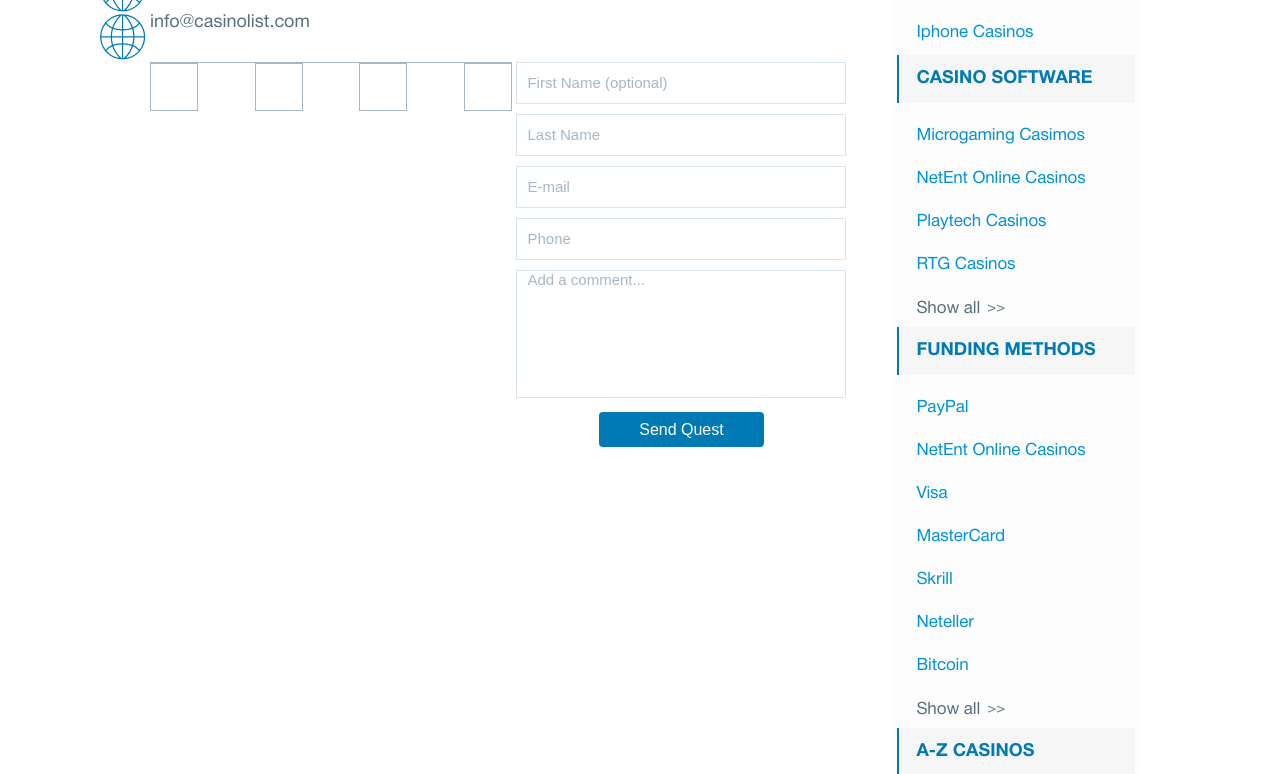
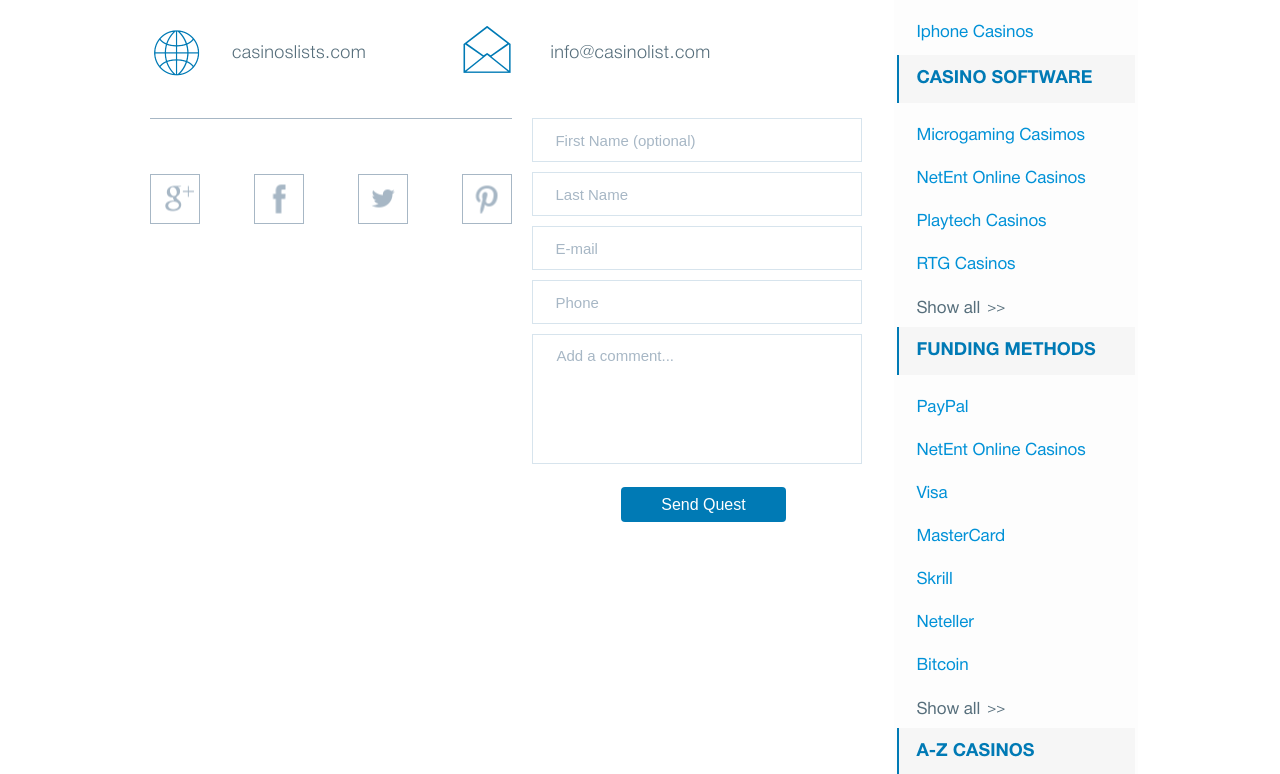
Before and after one commit to Web-Ares/casinoslist, a plain HTML site: page contact_us.html in a window 1280 px wide. Shown: the part 205-979 px from the top of the page. Drawn offline with Linux system fonts and the light colour scheme.

Commit message:
creat contact_us

```diff
--- a/contact_us.html
+++ b/contact_us.html
@@ -148,7 +148,7 @@
                         <li>
 
                             <!--contact-us__social-facebook -->
-                            <a class="contact-us__social-google" href="#">facebook</a>
+                            <a class="contact-us__social-facebook" href="#">facebook</a>
                             <!--/contact-us__social-facebook -->
 
                         </li>
@@ -156,7 +156,7 @@
                         <li>
 
                             <!--contact-us__social-twitter -->
-                            <a class="contact-us__social-google" href="#">twitter</a>
+                            <a class="contact-us__social-twitter" href="#">twitter</a>
                             <!--/contact-us__social-twitter -->
 
                         </li>
@@ -164,7 +164,7 @@
                         <li>
 
                             <!--contact-us__social-pinterest -->
-                            <a class="contact-us__social-google" href="#">pinterest</a>
+                            <a class="contact-us__social-pinterest" href="#">pinterest</a>
                             <!--/contact-us__social-pinterest -->
 
                         </li>
--- a/css/main.css
+++ b/css/main.css
@@ -218,10 +218,13 @@ input[type="search"]::-webkit-search-cancel-button {
     transition: background .3s ease;
 }
 .site__title{
-    font-size: 20px;
+    padding: 0 0px 23px;
+    margin-bottom: 37px;
+    border-bottom: 1px solid #dce8ef;
+    font-size: 30px;
     color: #007ab5;
     line-height: 23px;
-    letter-spacing: 0.5px;
+    letter-spacing: 0.6px;
     text-transform: uppercase;
     font-family: "helvetica-bold", sans-serif;
 }
@@ -643,7 +646,7 @@ input[type="search"]::-webkit-search-cancel-button {
     -webkit-transition: border-bottom-color .3s ease;
 }
 .menu__wrap>a:hover{
-   border-color: #c9d3db;
+    border-color: #c9d3db;
 }
 .menu__btn {
     position: absolute;
@@ -1213,16 +1216,22 @@ a.social-in{
 
 }
 .contact-us__links {
-    margin-bottom: 10px;
+    padding: 17px 0px 0;
+    margin-bottom: 26px;
 }
 .contact-us__links li {
-    display: block;
+    vertical-align: top;
+    display: inline-block;
+    padding: 0 0 0 82px;
+    margin-right: 98px;
     margin-bottom: 30px;
 }
 .contact-us__links a {
     display: inline-block;
     position: relative;
     font-size: 18px;
+    font-family: 'helvetica-light', sans-serif;
+    letter-spacing: 0.4px;
     color: #566e7b;
 }
 .contact-us__links a:after {
@@ -1240,24 +1249,28 @@ a.social-in{
     width: 100%;
 }
 .contact-us__links a:before {
-    top: 0;
-    position: absolute;
-    left: -50px;
+    top: -14px;
+    position: absolute;
+    left: -78px;
     background: url(../img/contacts-icon_sprite.png) no-repeat;
     background-size: 110px 47px;
     content: '';
 }
-.contact-us__links a:before {
+.contact-us__links a.contact-us__links-site:before {
     width: 47px;
     height: 46px;
 }
-.contact-us__links a:before {
+.contact-us__links a.contact-us__links-mail:before {
+    top: -18px;
+    left: -89px;
     width: 49px;
     height: 48px;
+    background-position: 100% 0;
 }
 .contact-us__social {
     display: inline-block;
     width: 362px;
+    padding: 55px 0 0;
     border-top: 1px solid #a7b7c5;
     text-align: justify;
 }
@@ -1273,58 +1286,74 @@ a.social-in{
 .contact-us__social a {
     display: block;
     position: relative;
-    width: 48px;
-    height: 48px;
+    width: 50px;
+    height: 50px;
     border: 1px solid #a7b7c5;
     text-indent: -10000px;
 }
 .contact-us__social a:after {
     position: absolute;
+    top: 50%;
+    left: 50%;
     background: url(../img/social-icon_sprite.png) no-repeat;
     background-size: 155px 31.5px;
+    -webkit-transform: translate(-50%, -50%);
+    -ms-transform: translate(-50%, -50%);
+    transform: translate(-50%, -50%);
     content: '';
 }
 .contact-us__social a.contact-us__social-google:after {
     width: 29px;
     height: 25px;
+    width: 30px;
+    height: 29px;
+    top: 53%;
+    left: 60%;
     background-position: 0 0;
 }
-.contact-us__social a.contact-us__social-google:after {
+.contact-us__social a.contact-us__social-facebook:after {
     width: 13px;
     height: 29px;
-    background-position: 0 0;
-}
-.contact-us__social a.contact-us__social-google:after {
+    background-position: -47px 0;
+}
+.contact-us__social a.contact-us__social-twitter:after {
     width: 24px;
     height: 19px;
-    background-position: 0 0;
-}
-.contact-us__social a.contact-us__social-google:after {
-    width: 22px;
+    background-position: -91px 0;
+}
+.contact-us__social a.contact-us__social-pinterest:after {
+    width: 25px;
     height: 29px;
-    background-position: 0 100%;
+    top: 51%;
+    left: 50%;
+    background-position: -131px 0;
 }
 .contact-us__form {
     vertical-align: top;
     display: inline-block;
     position: relative;
+    margin: 0 0 0 16px;
     width: 330px;
 }
 .contact-us__form input,
 .contact-us__form textarea {
     width: 100%;
-    height: 42px;
+    height: 44px;
     margin-bottom: 10px;
-    padding: 0 10px;
+    padding: 0 22px;
     border: 1px solid #d7e4ed;
-    font-size: 16px;
+    font-size: 18px;
     color: #a7b7c5;
 }
 .contact-us__form textarea {
-    height: 128px;
+    height: 130px;
+    padding: 12px 0 0 23px;
+    margin-bottom: 19px;
     overflow: hidden;
 }
 .contact-us__form .btn {
+    position: relative;
+    left: 6px;
     width: 165px;
     height: 35px;
     padding: 0;
@@ -1658,8 +1687,6 @@ a.social-in{
         margin-bottom: 84px;
         padding: 49px 3px 0;
     }
-
-    }
     a.show-all{
         display: inline-block;
         position: relative;
```
